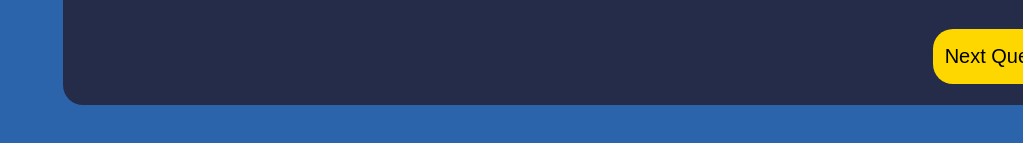
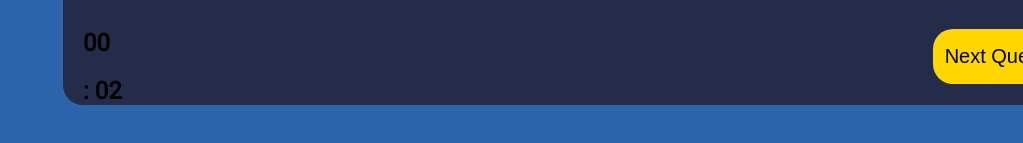
Before and after one commit to mudassir089/Quiz-app, a plain HTML site: page index.html in a window 1280 px wide. Both pictures are taken after a click on the button "Start Quiz". Shown: the part 495-638 px from the top of the page, without its empty margins (257-1280 px from the left). Drawn offline with Linux system fonts and the light colour scheme.

Commit message:
Update index.html

```diff
--- a/index.html
+++ b/index.html
@@ -30,6 +30,8 @@
       <button id="nextButton" class="next-btn" onclick="loadNextQuestion()">
         Next Question
       </button>
+      <h2 class="timer" id="min">00</h2>
+      <h2 class="timer" id="sec">00</h2>
     </div>
     <div id="result" class="container result" style="display: none"></div>
 
```
